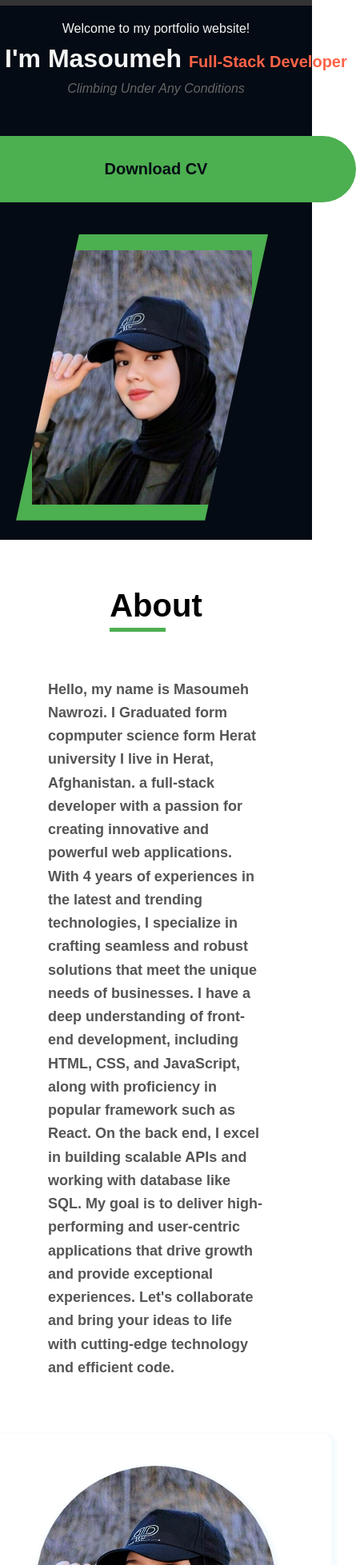
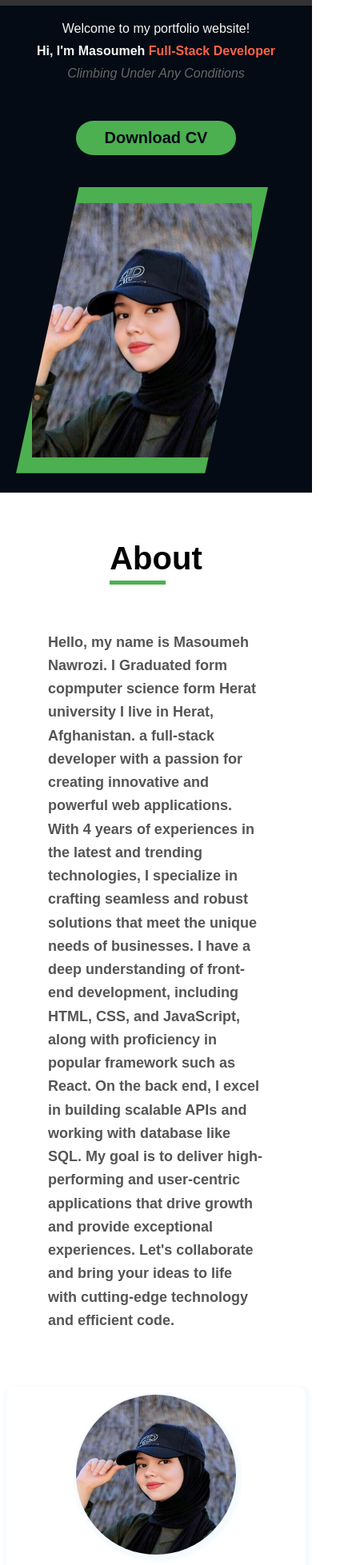
Before and after one commit to MahsumaRezai/power_Profile, a React (Create React App) app: page / in a window 390 px wide. Shown: the part 43-2000 px from the top of the page at 80% size, 445 px wide, since content can reach past the window. Built offline with nearby package versions, Linux system fonts and the light colour scheme.

Commit message:
work on the res last

```diff
--- a/src/Components/About.module.css
+++ b/src/Components/About.module.css
@@ -98,6 +98,19 @@ a {
 }
 @media screen and (max-width:768px){
     .card {
-        flex-direction: column
+        flex-direction: column;
+        padding: 10px
+    }
+    .img  img{
+        width: 200px;
+        height: 200px;
+        border-radius: 200px;
+        box-shadow: 2px 3px 4px 5px #f4fafd;
+
+
+    }
+    .info h1 {
+        font-size: 20px;
+
     }
 }
--- a/src/Components/DownloadButton.css
+++ b/src/Components/DownloadButton.css
@@ -32,3 +32,10 @@
 .download-btn:active {
     background-color: #3e8e41; /* Even darker green when clicked */
 }
+
+@media (max-width: 768px) {
+    .download-btn {
+        width: 200px;
+        padding: 10px 10px;
+    }
+    }
--- a/src/Components/Main.module.css
+++ b/src/Components/Main.module.css
@@ -58,7 +58,7 @@
     }
 
     .name {
-        font-size: 2.5rem;
+        font-size: rem;
     }
 
     .job {
@@ -72,11 +72,11 @@
 
 @media (max-width: 480px) {
     .name {
-        font-size: 2rem;
+        font-size: 1rem;
     }
 
     .job {
-        font-size: 1.25rem;
+        font-size: 1rem;
     }
 
     .condation {
--- a/src/Components/Portfolio.css
+++ b/src/Components/Portfolio.css
@@ -45,3 +45,12 @@
       flex-direction: column
     }
 }
+@media screen and (max-width: 768px) {
+    .cardconcept {
+      flex-direction: column
+    }
+    .cardcontet img {
+        width: 200px;
+        height: 200px;
+    }
+}
```
